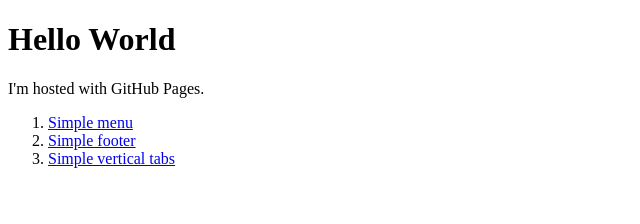
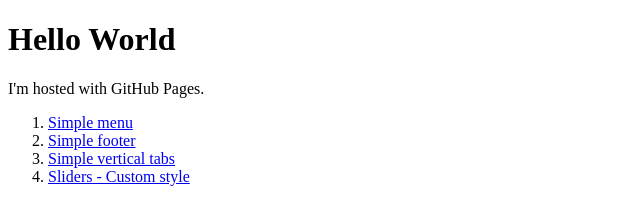
Before and after one commit to Shaidulint/shaidulint.github.io, a plain HTML site: page index.html in a window 1280 px wide. Shown: the whole page, without its empty margins (0-640 px from the left). Drawn offline with Linux system fonts and the light colour scheme.

Commit message:
Link to Day 4

```diff
--- a/index.html
+++ b/index.html
@@ -12,6 +12,7 @@
             <li><a href="/Day_01/Index.html">Simple menu</a></li>
             <li><a href="/Day_02/index.html">Simple footer</a></li>
             <li><a href="/Day_03/index.html">Simple vertical tabs</a></li>
+            <li><a href="/Day_04/index.html">Sliders - Custom style</a></li>
         </ol>
     </body>
 </html>
```
